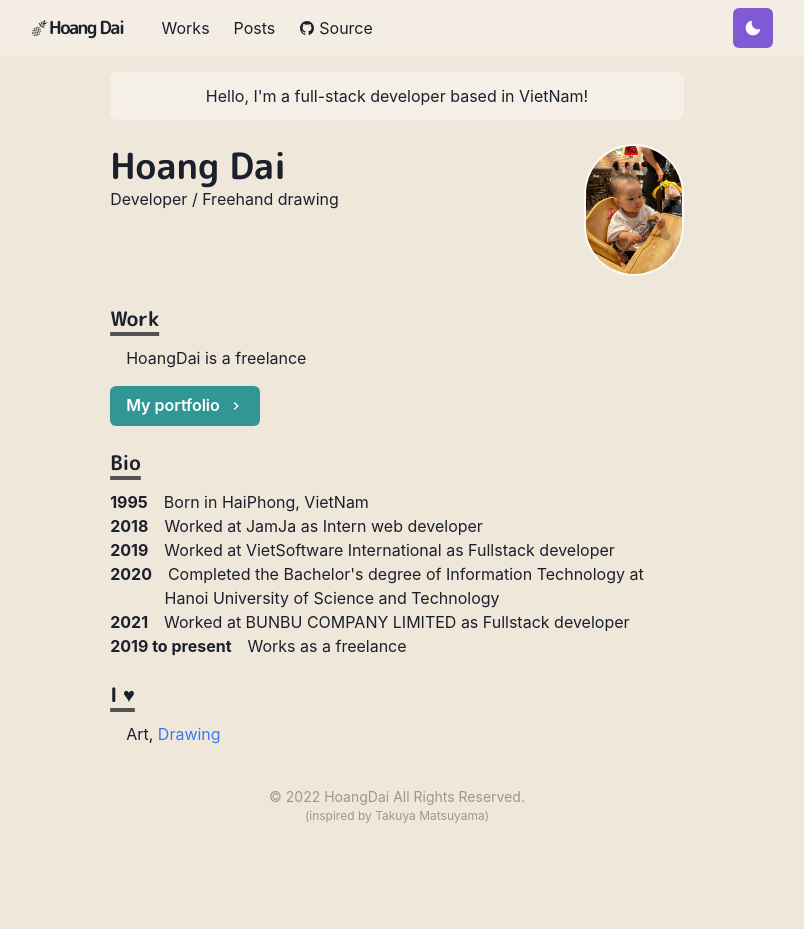
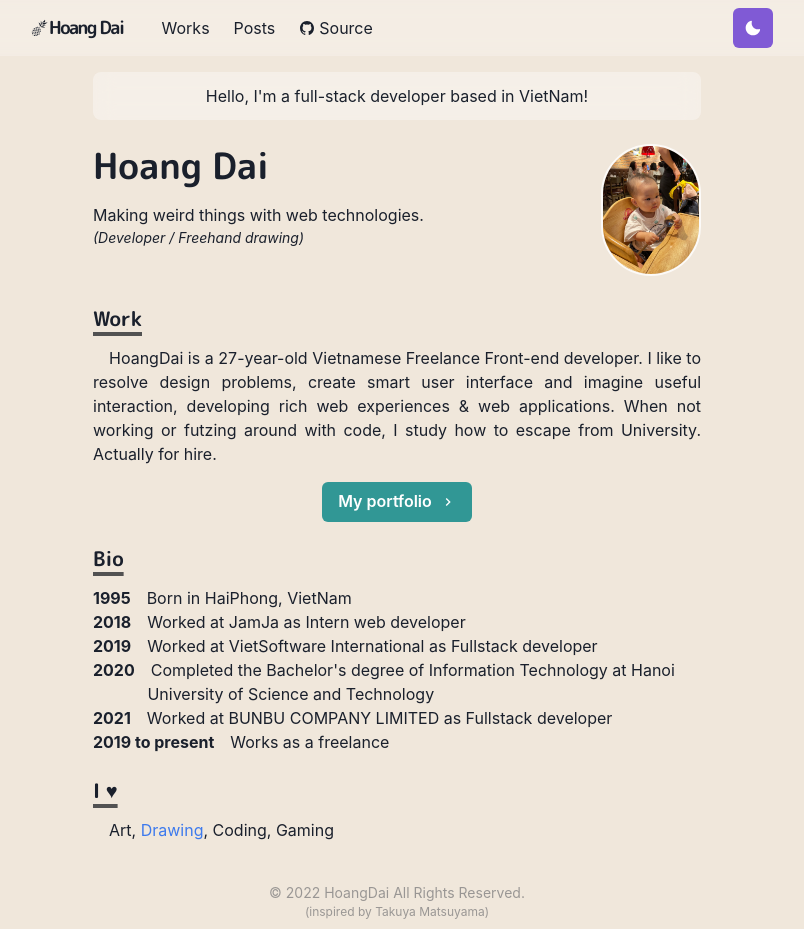
Before and after one commit to craftpine/craftpine-homepage, a Next.js app: page / in a window 1280 px wide. Shown: the whole page, without its empty margins (243-1047 px from the left). Before the commit the page ends 833 px from the top, so only its background shows below. Built offline with nearby package versions, Linux system fonts and the light colour scheme.

Commit message:
refactor

```diff
--- a/components/Paragraph.tsx
+++ b/components/Paragraph.tsx
@@ -2,7 +2,7 @@ import styled from "@emotion/styled";
 
 const Paragraph = styled.p`
   text-align: justify;
-  text-indent: 1em;
+  text-indent: 1rem;
 `;
 
 export default Paragraph;
--- /dev/null
+++ b/components/layouts/Layout.tsx
@@ -0,0 +1,52 @@
+import { Box, ChakraProvider, Container } from "@chakra-ui/react";
+import theme from "../../libs/theme";
+import Fonts from "../Fonts";
+import Footer from "./Footer";
+import Navbar from "../NavBar";
+import { AnimatePresence } from "framer-motion";
+import { Router } from "next/router";
+import Head from "next/head";
+import dynamic from "next/dynamic";
+
+type LayoutProps = {
+  children: React.ReactElement;
+  router: Router;
+};
+
+function Layout({ children, router }: LayoutProps) {
+  return (
+    <Box as="main" pb={8}>
+      <Head>
+        <title>HoangDai - Homepage</title>
+        <meta name="viewport" content="width=device-with, initial-scale=1" />
+        <meta name="description" content="Generated by create next app" />
+        <link
+          rel="icon"
+          href="/40_406071_cute_pineapple_drawing_Lbq_icon.ico"
+        />
+      </Head>
+
+      <ChakraProvider theme={theme}>
+        <Fonts />
+        <Navbar path={router.asPath} />
+
+        <Container maxW="container.md" pt={14}>
+          <AnimatePresence
+            exitBeforeEnter
+            initial={true}
+            onExitComplete={() => {
+              if (typeof window !== "undefined") {
+                window.scrollTo({ top: 0 });
+              }
+            }}
+          >
+            {children}
+            <Footer />
+          </AnimatePresence>
+        </Container>
+      </ChakraProvider>
+    </Box>
+  );
+}
+
+export default Layout;
--- a/package.json
+++ b/package.json
@@ -20,7 +20,7 @@
     "react": "^17.0.2",
     "react-dom": "^17.0.2",
     "react-icons": "^4.3.1",
-    "three": "^0.139.2"
+    "react-tsparticles": "^2.0.6"
   },
   "devDependencies": {
     "@types/node": "17.0.34",
--- a/pages/_app.tsx
+++ b/pages/_app.tsx
@@ -7,6 +7,7 @@ import theme from "../libs/theme";
 import Fonts from "../components/Fonts";
 import { AnimatePresence } from "framer-motion";
 import Footer from "../components/Footer";
+import Layout from "../components/layouts/Layout";
 
 if (typeof window !== "undefined") {
   window.history.scrollRestoration = "manual";
@@ -14,36 +15,9 @@ if (typeof window !== "undefined") {
 
 function MyApp({ Component, pageProps, router }: AppProps) {
   return (
-    <Box as="main" pb={8}>
-      <Head>
-        <title>HoangDai - Homepage</title>
-        <meta name="viewport" content="width=device-with, initial-scale=1" />
-        <meta name="description" content="Generated by create next app" />
-        <link
-          rel="icon"
-          href="/40_406071_cute_pineapple_drawing_Lbq_icon.ico"
-        />
-      </Head>
-      <ChakraProvider theme={theme}>
-        <Fonts />
-        <Navbar path={router.asPath} />
-
-        <Container maxW="container.md" pt={14}>
-          <AnimatePresence
-            exitBeforeEnter
-            initial={true}
-            onExitComplete={() => {
-              if (typeof window !== "undefined") {
-                window.scrollTo({ top: 0 });
-              }
-            }}
-          >
-            <Component {...pageProps} key={router.route} />
-            <Footer />
-          </AnimatePresence>
-        </Container>
-      </ChakraProvider>
-    </Box>
+    <Layout router={router}>
+      <Component {...pageProps} key={router.route} />
+    </Layout>
   );
 }
 
--- a/pages/index.tsx
+++ b/pages/index.tsx
@@ -7,6 +7,7 @@ import {
   useColorModeValue,
   Button,
   Link,
+  Text,
 } from "@chakra-ui/react";
 import type { NextPage } from "next";
 import Paragraph from "../components/Paragraph";
@@ -16,7 +17,7 @@ import { BioSection, BioYear } from "../components/Bio";
 
 const Home: NextPage = () => {
   return (
-    <Container p={4}>
+    <Container p={4} maxW="container.sm">
       <Section delay="0.1">
         <Box
           borderRadius={"lg"}
@@ -34,10 +35,13 @@ const Home: NextPage = () => {
       <Section delay="0.2">
         <Box display={{ md: "flex" }}>
           <Box flexGrow={1}>
-            <Heading as={"h2"} variant="page-title" userSelect="none">
+            <Heading as={"h2"} mb={4} variant="page-title" userSelect="none">
               Hoang Dai
             </Heading>
-            <p>Developer / Freehand drawing </p>
+            <Text>Making weird things with web technologies.</Text>
+            <Text fontSize="14px" fontStyle={"italic"}>
+              (Developer / Freehand drawing)
+            </Text>
           </Box>
           <Box
             flexShrink={0}
@@ -64,8 +68,15 @@ const Home: NextPage = () => {
         <Heading as="h3" variant="section-title">
           Work
         </Heading>
-        <Paragraph>HoangDai is a freelance </Paragraph>
-        <Box alignItems="center" my={4}>
+        <Paragraph>
+          HoangDai is a {new Date().getFullYear() - 1995}-year-old Vietnamese
+          Freelance Front-end developer. I like to resolve design problems,
+          create smart user interface and imagine useful interaction, developing
+          rich web experiences & web applications. When not working or futzing
+          around with code, I study how to escape from University. Actually for
+          hire.
+        </Paragraph>
+        <Box justifyContent="center" display="flex" my={4}>
           <NextLink href="/works" passHref scroll={false}>
             <Button rightIcon={<ChevronRightIcon />} colorScheme="teal">
               My portfolio
@@ -119,6 +130,7 @@ const Home: NextPage = () => {
           >
             Drawing
           </Link>
+          , Coding, Gaming
         </Paragraph>
       </Section>
     </Container>
```
Also changed, not shown: components/layouts/Footer.tsx (renamed from components/Footer.tsx), 1 other file (tests, documents, lock files or other folders).
